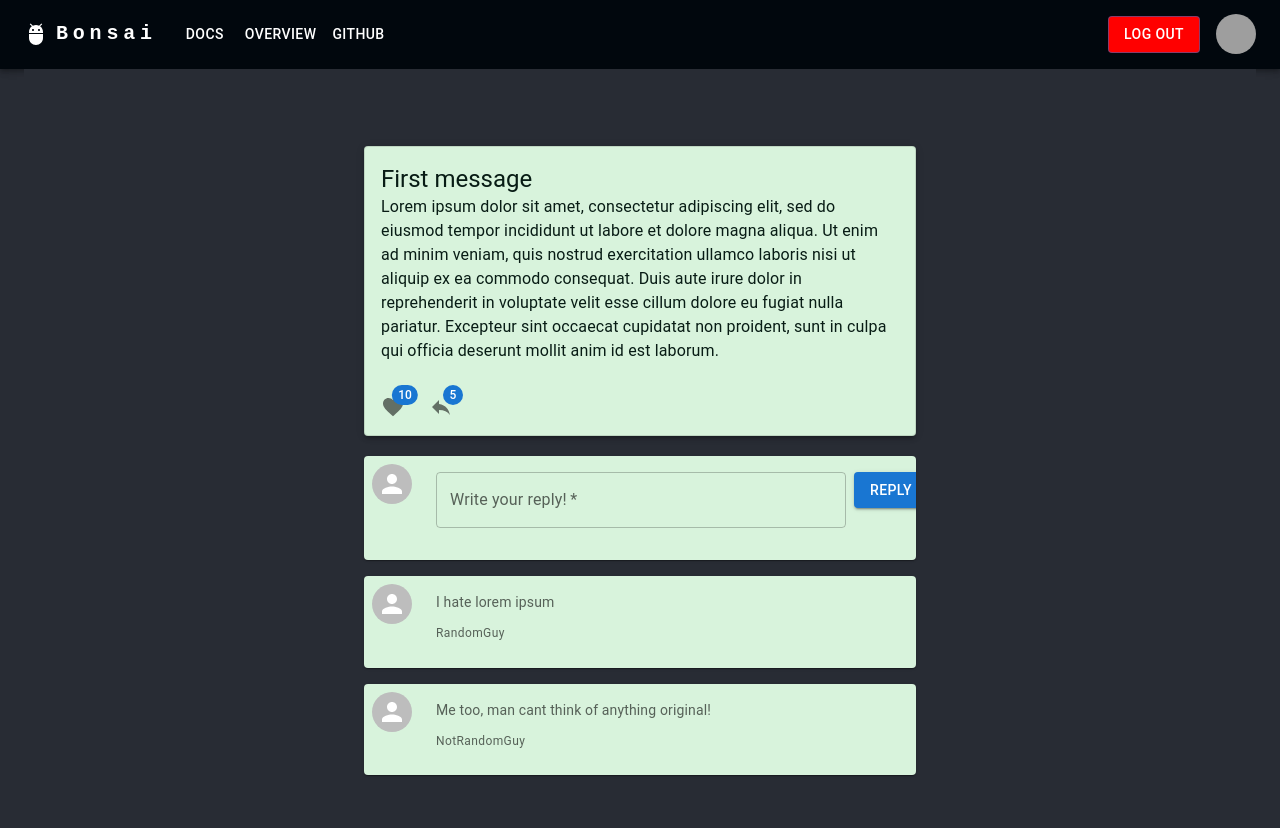
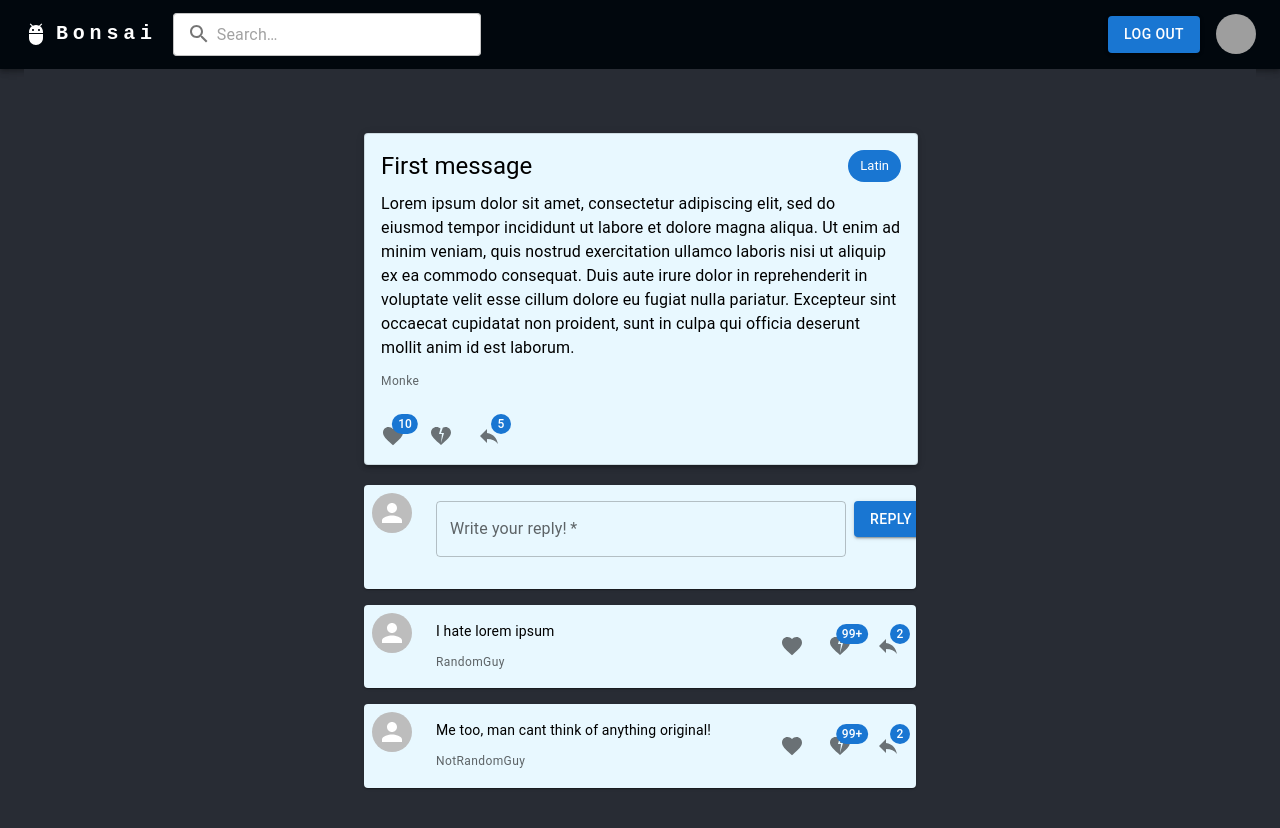
Before and after one commit to AitazazGilani/Bonsai, a React (Create React App) app: page /message/1 in a window 1280 px wide. Shown: the top 828 px of the page. Built offline with nearby package versions, Linux system fonts and the light colour scheme; grey boxes are pictures that could not be loaded.

Commit message:
Added searching, changed overall color scheme

```diff
--- a/src/components/AddMessageCard.js
+++ b/src/components/AddMessageCard.js
@@ -9,17 +9,17 @@ function AddMessageCard() {
     const navigate = useNavigate();
   const [title, setTitle] = useState('');
   const [content, setContent] = useState('');
+  const [category, setCategory] = useState('');
 
   const handleSubmit = (e) => {
     e.preventDefault();
     // Do something with the title and content, like send them to a server
-    console.log(title);
-    console.log(content);
+    console.log(title,content,category);
     navigate("/home")
   };
 
   return (
-    <Card sx={{ bgcolor: '#D8F3DC', marginBottom: '20px' }} variant="outlined">
+    <Card sx={{ bgcolor: '#E8F8FF', marginBottom: '20px' }} variant="outlined">
       <CardContent>
         <form onSubmit={handleSubmit}>
           <TextField
@@ -29,7 +29,7 @@ function AddMessageCard() {
             margin="normal"
             variant="outlined"
             value={title}
-            sx={{ color: '#081C15' }}
+            sx={{ color: '#000000' }}
             onChange={(e) => setTitle(e.target.value)}
           />
           <TextField
@@ -41,8 +41,18 @@ function AddMessageCard() {
             multiline
             rows={4}
             value={content}
-            sx={{ color: '#081C15' }}
+            sx={{ color: '#000000' }}
             onChange={(e) => setContent(e.target.value)}
+          />
+           <TextField
+            required
+            fullWidth
+            label="Category"
+            margin="normal"
+            variant="outlined"
+            value={category}
+            sx={{ color: '#000000' }}
+            onChange={(e) => setCategory(e.target.value)}
           />
           <Box sx={{ display: 'flex', justifyContent: 'flex-end' }}>
             <Button type="submit" variant="contained">
--- a/src/components/AddReplyCard.js
+++ b/src/components/AddReplyCard.js
@@ -15,7 +15,7 @@ function AddReplyCard() {
   };
 
   return (
-    <Card sx={{ display: 'flex', mb: 2 , bgcolor: '#D8F3DC'}}>
+    <Card sx={{ display: 'flex', mb: 2 , bgcolor: '#E8F8FF'}}>
       <Avatar sx={{ m: 1 }} />
       <form onSubmit={handleSubmit}>
       <CardContent sx={{ display: 'flex', flexDirection: 'row', flexGrow: 1 }}>
--- a/src/components/MessageCard.js
+++ b/src/components/MessageCard.js
@@ -1,23 +1,26 @@
+import { useState } from 'react';
 import Card from '@mui/material/Card';
 import CardActions from '@mui/material/CardActions';
 import CardContent from '@mui/material/CardContent';
 import CardMedia from '@mui/material/CardMedia';
 import Button from '@mui/material/Button';
+import Stack from '@mui/material/Stack';
 import Typography from '@mui/material/Typography';
 import IconButton from '@mui/material/IconButton';
 import Badge from '@mui/material/Badge';
-import { Favorite, Reply } from '@mui/icons-material';
-import { useNavigate   } from 'react-router-dom';
-import { useState } from 'react';
+import { Favorite, Reply, HeartBroken } from '@mui/icons-material';
+import { useNavigate } from 'react-router-dom';
+import Chip from '@mui/material/Chip';
 
 function MessageCard(props) {
   const navigate = useNavigate();
-  const { messageID, title, message, likes, replies } = props;
+  const { messageID, title, message, category, likes, dislikes, replies, username } = props;
 
   const handleClick = () =>{
     console.log('Card Clicked');
     console.log(messageID);
-  }
+  };
+
   const handleLike = () => {
     console.log('like');
   };
@@ -27,20 +30,37 @@ function MessageCard(props) {
     navigate(`/message/${messageID}`)
   };
 
+  const handleDislike = () => {
+    console.log("disliked");
+  };
+
   return (
-    <Card sx={{ bgcolor: '#D8F3DC', marginBottom: '20px', boxShadow:3 }} variant="outlined">
+    <Card sx={{ bgcolor: '#E8F8FF', marginBottom: '20px', boxShadow:3, width: '100%' }} variant="outlined">
       <CardContent onClick={handleClick}>
-        <Typography variant="h5" component="h2" sx={{ color: '#081C15' }}>
-          {title}
+        <Stack direction="row" justifyContent="space-between" alignItems="center" sx={{marginBottom: '10px'}}>
+          <div>
+            <Typography variant="h5" component="h2" sx={{ color: '#000000' }}>
+              {title}
+            </Typography>
+          </div>
+          {category && <Chip label={category}  color="primary" />}
+        </Stack>
+        <Typography variant="body1" color="text.secondary" sx={{ color: '#000000' }}>
+          {message}
         </Typography>
-        <Typography color="textSecondary" sx={{ color: '#081C15' }}>
-          {message}
+        <Typography variant="caption" color="text.secondary">
+          {username}
         </Typography>
       </CardContent>
       <CardActions>
         <IconButton aria-label="like" onClick={handleLike}>
           <Badge badgeContent={likes} color="primary">
             <Favorite />
+          </Badge>
+        </IconButton>
+        <IconButton aria-label="dislike" onClick={handleDislike}>
+          <Badge badgeContent={dislikes} color="primary">
+            <HeartBroken />
           </Badge>
         </IconButton>
         <IconButton aria-label="reply" onClick={handleReply}>
@@ -53,6 +73,4 @@ function MessageCard(props) {
   );
 }
 
-
-
 export default MessageCard;
--- a/src/components/NavigationBar.js
+++ b/src/components/NavigationBar.js
@@ -49,7 +49,7 @@ function ResponsiveAppBar() {
 
 
   return (
-    <AppBar position="static" theme={appBarTheme}>
+    <AppBar position="static" theme={appBarTheme} sx={{bg:"transparent"}}>
       <Container maxWidth="xl">
         <Toolbar disableGutters>
           <AdbIcon sx={{ display: { xs: 'none', md: 'flex' }, mr: 1 }} />
--- a/src/components/NavigationBarUser.js
+++ b/src/components/NavigationBarUser.js
@@ -13,8 +13,9 @@ import Tooltip from '@mui/material/Tooltip';
 import MenuItem from '@mui/material/MenuItem';
 import AdbIcon from '@mui/icons-material/Adb';
 import { ThemeProvider, createTheme } from '@mui/material/styles';
+import SearchBar from './SearchBar';
 
-const pages = ['Docs', 'Overview', 'Github'];
+const pages = [];
 const settings = ['Profile', 'Account', 'Dashboard', 'Logout'];
 
 
@@ -27,7 +28,7 @@ const appBarTheme = createTheme({
 });
 
 
-function ResponsiveAppBar() {
+function NavigationBarUser(props) {
   const [anchorElNav, setAnchorElNav] = React.useState(null);
   const [anchorElUser, setAnchorElUser] = React.useState(null);
 
@@ -45,8 +46,6 @@ function ResponsiveAppBar() {
   const handleCloseUserMenu = () => {
     setAnchorElUser(null);
   };
-
-
 
   return (
     <AppBar position="static" theme={appBarTheme}>
@@ -126,6 +125,7 @@ function ResponsiveAppBar() {
           >
             Bonsai
           </Typography>
+          <SearchBar onSearch={props.onSearch}/>
           <Box sx={{ flexGrow: 1, display: { xs: 'none', md: 'flex' } }}>
             {pages.map((page) => (
               <Button
@@ -142,8 +142,8 @@ function ResponsiveAppBar() {
           <Box sx={{ flexGrow: 0, display: { xs: 'none', md: 'flex' } }}>
           <Button
           href="/SignIn"
-          variant="outlined"
-            sx={{ my: 2, color: 'white', display: 'block', mr:2, bgcolor: "red" }}>
+          variant="contained"
+            sx={{ my: 2, color: 'white', display: 'block', mr:2}}>
               Log Out
             </Button>
           </Box>
@@ -152,7 +152,7 @@ function ResponsiveAppBar() {
 
             <Tooltip title="Open settings">
               <IconButton onClick={handleOpenUserMenu} sx={{ p: 0 }}>
-                <Avatar alt="Remy Sharp" src="/static/images/avatar/2.jpg" />
+                <Avatar src="/static/images/avatar/2.jpg" />
               </IconButton>
             </Tooltip>
             <Menu
@@ -183,4 +183,4 @@ function ResponsiveAppBar() {
     </AppBar>
   );
 }
-export default ResponsiveAppBar;
+export default NavigationBarUser;
--- a/src/components/ReplyCard.js
+++ b/src/components/ReplyCard.js
@@ -1,18 +1,53 @@
 import React from 'react';
-import { Card, CardContent, Typography, Avatar } from '@mui/material';
+import { Card, CardContent,CardActions ,Typography, Avatar } from '@mui/material';
+import IconButton from '@mui/material/IconButton';
+import Badge from '@mui/material/Badge';
+import { Favorite, Reply, HeartBroken } from '@mui/icons-material';
+
 
 const ReplyCard = ({ reply }) => {
+
+  const handleLike = () => {
+    console.log('like');
+  };
+
+  const handleReply = () => {
+    console.log("starting reply to a reply");
+  };
+
+  const handleDislike = () => {
+    console.log("Disliked")
+  }
+
+
   return (
-    <Card sx={{ display: 'flex', mb: 2 , bgcolor: '#D8F3DC'}}>
+    <Card sx={{ display: 'flex', mb: 2 , bgcolor: '#E8F8FF'}}>
       <Avatar src={reply.avatarUrl} sx={{ m: 1 }} />
       <CardContent sx={{ flex: 1 }}>
-        <Typography variant="body2" color="text.secondary">
+        <Typography variant="body2" sx={{color:'#000000'}}>
           {reply.text}
         </Typography>
         <Typography variant="caption" color="text.secondary">
           {reply.username}
         </Typography>
       </CardContent>
+      <CardActions>
+        <IconButton aria-label="like" onClick={handleLike}>
+          <Badge badgeContent={reply.likes} color="primary">
+            <Favorite />
+          </Badge>
+        </IconButton>
+        <IconButton aria-label="like" onClick={handleDislike}>
+          <Badge badgeContent={reply.dislikes} color="primary">
+            <HeartBroken />
+          </Badge>
+        </IconButton>
+        <IconButton aria-label="reply" onClick={handleReply}>
+          <Badge badgeContent={reply.replies} color="primary">
+            <Reply />
+          </Badge>
+        </IconButton>
+      </CardActions>
     </Card>
   );
 };
--- /dev/null
+++ b/src/components/SearchBar.js
@@ -0,0 +1,67 @@
+import { useState } from 'react';
+import { styled } from '@mui/material/styles';
+import TextField from '@mui/material/TextField';
+import InputAdornment from '@mui/material/InputAdornment';
+import SearchIcon from '@mui/icons-material/Search';
+
+const SearchTextField = styled(TextField)({
+  backgroundColor: '#fff',
+  borderRadius: '4px',
+  width: '25%',
+});
+
+function SearchBar(messages) {
+  const [searchQuery, setSearchQuery] = useState('');
+
+  const handleSearch  = (e) => {
+    const query = e.target.value.toLowerCase()
+
+    // filter messages based on the search query
+/*      const filteredMessages = messages.filter(
+      (message) => message.title.toLowerCase().indexOf(query) !== -1 || message.category.toLowerCase().indexOf(query) !== -1
+    ); */
+
+    //setFilteredMessages(filteredMessages);
+    setSearchQuery(query);
+    messages.onSearch(query);
+  };
+
+  return (
+    <SearchTextField
+    placeholder="Search…"
+      variant="outlined"
+      size="small"
+      value={searchQuery}
+      onChange={handleSearch}
+      InputProps={{
+        startAdornment: (
+          <InputAdornment position="start">
+            <SearchIcon color="action" />
+          </InputAdornment>
+        ),
+        sx: {
+          '& .MuiOutlinedInput-input': {
+            padding: '10px 14px',
+          },
+          '& .MuiInputAdornment-root': {
+            marginRight: '-8px',
+          },
+          '& .MuiInputBase-root': {
+            height: '36px',
+          },
+          '& .MuiOutlinedInput-root': {
+            boxShadow: 'none',
+            '&:hover .MuiOutlinedInput-notchedOutline': {
+              borderColor: 'rgba(0, 0, 0, 0.2)',
+            },
+            '&.Mui-focused .MuiOutlinedInput-notchedOutline': {
+              borderColor: '#66BB6A',
+            },
+          },
+        },
+      }}
+    />
+  );
+}
+
+export default SearchBar;
--- a/src/pages/AddMessage.js
+++ b/src/pages/AddMessage.js
@@ -12,7 +12,7 @@ function AddMessage() {
     <div className="home">
       <NavigationBarUser/>
       <Container maxWidth="xl">
-      <header className='home-header'>
+      <header className='landing-header'>
 
         <div>
         <Container maxWidth="sm">
--- a/src/pages/ExpandedMessage.js
+++ b/src/pages/ExpandedMessage.js
@@ -21,8 +21,11 @@ const message =
     "id": 1,
     "title": "First message",
     "content": "Lorem ipsum dolor sit amet, consectetur adipiscing elit, sed do eiusmod tempor incididunt ut labore et dolore magna aliqua. Ut enim ad minim veniam, quis nostrud exercitation ullamco laboris nisi ut aliquip ex ea commodo consequat. Duis aute irure dolor in reprehenderit in voluptate velit esse cillum dolore eu fugiat nulla pariatur. Excepteur sint occaecat cupidatat non proident, sunt in culpa qui officia deserunt mollit anim id est laborum.",
+    "category": "Latin",
     "likes": 10,
-    "replies": 5
+    "dislikes": 2,
+    "replies": 5,
+    "username": "Monke"
   }
 
   const replies = [
@@ -30,13 +33,19 @@ const message =
       "replyID": 1,
       "messageID":1,
       "username": "RandomGuy",
-      "text": "I hate lorem ipsum"
+      "text": "I hate lorem ipsum",
+      "likes": 0,
+      "dislikes": 666,
+      "replies": 2
     },
     {
       "replyID": 2,
       "messageID":1,
       "username": "NotRandomGuy",
-      "text": "Me too, man cant think of anything original!"
+      "text": "Me too, man cant think of anything original!",
+      "likes": 0,
+      "dislikes": 3123123,
+      "replies": 2
     }
   ]
 
@@ -66,7 +75,7 @@ const message =
     <div className="home">
       <NavigationBarUser/>
       <Container maxWidth="xl">
-      <header className='home-header'>
+      <header className='landing-header'>
 
         <div>
         <Container maxWidth="sm">
@@ -75,8 +84,10 @@ const message =
           messageID={message.id}
           title={message.title}
           message={message.content}
+          category={message.category}
           likes={message.likes}
           replies={message.replies}
+          username={message.username}
         />
         <AddReplyCard/>
          {replies.map((reply, index) => (
--- a/src/pages/Home.js
+++ b/src/pages/Home.js
@@ -6,44 +6,71 @@ import { useState } from 'react';
 import Container from '@mui/material/Container';
 import AddMessageFab from '../components/AddMessageFAB';
 function Home() {
-  const messages =  [
+  const [messages, setMessages] = useState([
     {
       "id": 1,
       "title": "First message",
       "content": "Lorem ipsum dolor sit amet, consectetur adipiscing elit, sed do eiusmod tempor incididunt ut labore et dolore magna aliqua. Ut enim ad minim veniam, quis nostrud exercitation ullamco laboris nisi ut aliquip ex ea commodo consequat. Duis aute irure dolor in reprehenderit in voluptate velit esse cillum dolore eu fugiat nulla pariatur. Excepteur sint occaecat cupidatat non proident, sunt in culpa qui officia deserunt mollit anim id est laborum.",
+      "category": "Latin",
       "likes": 10,
-      "replies": 5
+      "dislikes": 1,
+      "replies": 5,
+      "username": "Monke"
     },
     {
       "id": 2,
       "title": "Second message",
       "content": "This is the second message.",
+      "category": "Sample",
       "likes": 15,
-      "replies": 3
+      "dislikes": 5,
+      "replies": 3,
+      "username": "Banana"
     },
     {
       "id": 3,
       "title": "Third message",
       "content": "This is the third message.",
+      "category": "something",
       "likes": 8,
-      "replies": 2
+      "dislikes": 2,
+      "replies": 2,
+      "username": "Caveman"
     }
-  ]
+  ]);
 
-  const replies = [
-    {
-      "replyID": 1,
-      "messageID":1,
-      "username": "RandomGuy",
-      "text": "I hate lorem ipsum"
-    },
-    {
-      "replyID": 2,
-      "messageID":1,
-      "username": "NotRandomGuy",
-      "text": "Me too, man cant think of anything original!"
-    }
-  ]
+  const [filteredMessages, setFilteredMessages] = useState([  {
+    "id": 1,
+    "title": "First message",
+    "content": "Lorem ipsum dolor sit amet, consectetur adipiscing elit, sed do eiusmod tempor incididunt ut labore et dolore magna aliqua. Ut enim ad minim veniam, quis nostrud exercitation ullamco laboris nisi ut aliquip ex ea commodo consequat. Duis aute irure dolor in reprehenderit in voluptate velit esse cillum dolore eu fugiat nulla pariatur. Excepteur sint occaecat cupidatat non proident, sunt in culpa qui officia deserunt mollit anim id est laborum.",
+    "category": "Latin",
+    "likes": 10,
+    "dislikes": 1,
+    "replies": 5,
+    "username": "Monke"
+  },
+  {
+    "id": 2,
+    "title": "Second message",
+    "content": "This is the second message.",
+    "category": "Sample",
+    "likes": 15,
+    "dislikes": 5,
+    "replies": 3,
+    "username": "Banana"
+  },
+  {
+    "id": 3,
+    "title": "Third message",
+    "content": "This is the third message.",
+    "category": "something",
+    "likes": 8,
+    "dislikes": 2,
+    "replies": 2,
+    "username": "Caveman"
+  }]);
+
+
 
   /* const [messages, setMessages] = useState([]);
 
@@ -57,24 +84,33 @@ function Home() {
       });
   }, []); */
 
+  const handleSearch = (query) => {
+    console.log(query)
+    const filteredData = messages.filter(item => item.title.toLowerCase().includes(query.toLowerCase()) || item.category.toLowerCase().includes(query.toLowerCase()));
+    console.log(filteredData)
+    setFilteredMessages(filteredData);
+  }
 
   return (
 
     <div className="home">
-      <NavigationBarUser/>
+      <NavigationBarUser onSearch={handleSearch}/>
       <Container maxWidth="xl">
       <header className='home-header'>
         <h1 >Welcome User </h1>
         <div>
         <Container maxWidth="sm">
-      {messages.map(message => (
+      {filteredMessages.map(message => (
         <MessageCard
           key={message.id}
           messageID={message.id}
           title={message.title}
           message={message.content}
+          category={message.category}
           likes={message.likes}
+          dislikes={message.dislikes}
           replies={message.replies}
+          username={message.username}
         />
       ))}
         </Container>
--- a/src/pages/Landing.css
+++ b/src/pages/Landing.css
@@ -13,6 +13,17 @@
 }
 
 .home-header {
+  background-color: #282c34;
+  min-height: 100vh;
+  display: flex;
+  flex-direction: column;
+  align-items: center;
+  /*justify-content: center;*/
+  font-size: calc(10px + 2vmin);
+  color: white;
+}
+
+.landing-header {
   background-color: #282c34;
   min-height: 100vh;
   display: flex;
--- a/src/pages/Landing.js
+++ b/src/pages/Landing.js
@@ -5,7 +5,7 @@ function Landing() {
   return (
     <div className="home">
       <NavigationBar/>
-      <header className='home-header'>
+      <header className='landing-header'>
         <h1 >Welcome to Bonsai </h1>
         <p className='paragraph'>where your ideas can grow! share your passions, and be inspired. Join our community today and start planting the seeds of creativity in the world of tech!</p>
       </header>
```
